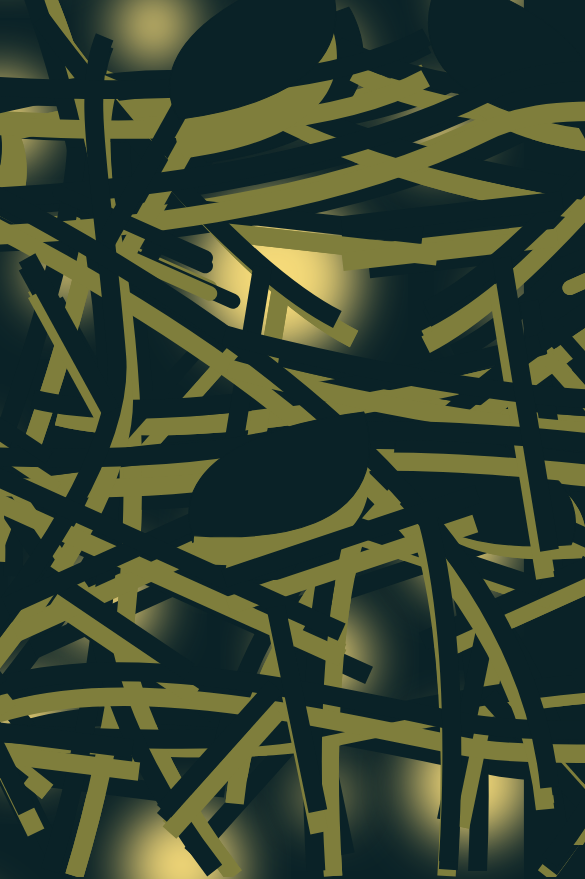
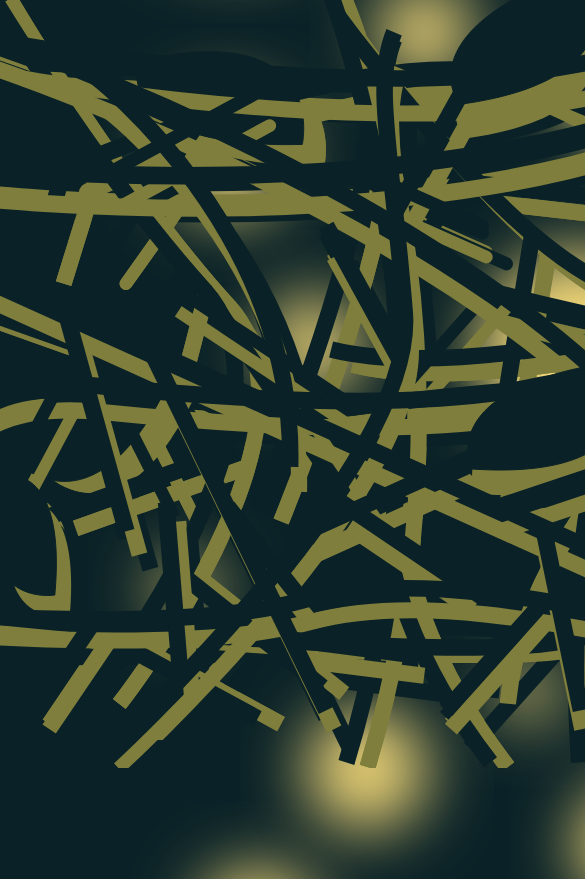
Before and after one commit to so-sasha/listograd-web-poster-js, a plain HTML site: page index.html in a window 390 px wide. Shown: the top 879 px of the page, 585 px wide, since content can reach past the window. Drawn offline with Linux system fonts and the light colour scheme.

Commit message:
update media

```diff
--- a/css/main.css
+++ b/css/main.css
@@ -1,83 +1,81 @@
 @import "reset.css";
 
 html {
+  height: 100%;
+}
+
+body {
   background-color: #0A2227;
   overflow: hidden;
+  height: 100%;
 }
 
 .branches, .fireflies {
-  position: absolute
+  position: absolute;
 }
 
-/* imac 21.6 */
-@media screen and (max-width: 1920px) {
+.branches {
+  margin-left: -150vw;
+  /* width: 100%;
+  height: 100vh; */
+}
+
+.fireflies {
+  margin-left: -150vw;
+  transform: rotate(90deg);
+  /* width: 100%;
+  height: 100vh; */
+}
+
+/* iphone xs */
+@media screen and (max-width: 375px) {
 
   .branches {
-    margin-left: -30vw;
-    width: 170vw;
+    margin-left: -170vw;
+    /* width: 100%;
+    height: 100vh; */
   }
 
   .fireflies {
-    margin-left: -50vw;
-    width: 190vw;
+    margin-left: -150vw;
+    height: 100vh;
+    /* transform: rotate(90deg); */
+    /* width: 100%;
+    height: 100vh; */
   }
 }
 
-/* macbook pro 15 custom */
-@media screen and (max-width: 1680px) {
+/* iphone 8 plus */
+@media screen and (max-width: 414px) {
 
   .branches {
-    margin-left: -30vw;
-    width: 150vw;
+    margin-left: -180vw;
+    /* width: 100%;
+    height: 100vh; */
   }
 
   .fireflies {
-    margin-left: -50vw;
-    width: 170vw;
+    margin-left: -150vw;
+    height: 100vh;
+    /* transform: rotate(90deg);
+    width: 100%;
+    height: 100vh; */
   }
 }
 
-/* macbook pro 15 */
-@media screen and (max-width: 1440px) {
+/* ipad mini 9.7" portrait */
+@media screen and (max-width: 768px) {
 
   .branches {
-    margin-left: -30vw;
-    width: 120vw;
+    margin-left: -10vw;
+    /* width: 100%;
+    height: 100vh; */
   }
 
   .fireflies {
-    margin-left: -50vw;
-    width: 140vw;
-  }
-}
-
-/* macbook air */
-@media screen and (max-width: 1366px) {
-
-  .branches {
-    margin-left: -20vw;
-    width: 200vw;
-  }
-
-  .fireflies {
-    margin-left: -50vw;
-    width: 200vw;
-  }
-}
-
-
-
-/* macbook pro 13 */
-@media screen and (max-width: 1280px) {
-
-  .branches {
-    margin-left: -20vw;
-    width: 180vw;
-  }
-
-  .fireflies {
-    margin-left: -50vw;
-    width: 180vw;
+    margin-left: -70vw;
+    /* width: 100%;
+    height: 100vh; */
   }
 }
 
@@ -85,55 +83,73 @@ html {
 @media screen and (max-width: 1024px) {
 
   .branches {
-    margin-left: -50vw;
+    margin-left: -10vw;
+    /* width: 100%;
+    height: 100vh; */
   }
 
   .fireflies {
-    margin-left: -50vw;
-    width: 200vw;
+    /* width: 100%;
+    height: 100vh; */
   }
 }
 
-/* ipad mini 9.7" portrait */
-@media screen and (max-width: 768px) {
+/* macbook pro 13 */
+/* @media screen and (max-width: 1280px) {
 
   .branches {
-    margin-left: -100vw;
-    width: 250vw;
+    margin-left: -10vw;
+    width: 100%;
+    height: 100vh;
   }
 
   .fireflies {
-    margin-left: -100vw;
-    width: 200vw;
+    width: 100%;
+    height: 100vh;
   }
-}
+} */
 
-/* iphone 8 plus */
-@media screen and (max-width: 414px) {
+/* macbook air */
+/* @media screen and (max-width: 1366px) {
 
   .branches {
-    margin-left: -100vw;
-    width: 400vw;
+    margin-left: -10vw;
+    width: 100%;
+    height: 100vh;
   }
 
   .fireflies {
-    transform: rotate(90deg);
-    margin-left: -100vw;
-    width: 300vw;
+    width: 100%;
+    height: 100vh;
   }
-}
+} */
 
-/* iphone xs */
-@media screen and (max-width: 375px) {
+/* macbook pro 15 custom */
+/* @media screen and (max-width: 1680px) {
 
   .branches {
-    margin-left: -100vw;
-    width: 450vw;
+    margin-left: -10vw;
+    width: 100%;
+    height: 100vh;
   }
 
   .fireflies {
-    transform: rotate(90deg);
-    margin-left: -100vw;
-    width: 300vw;
+    width: 100%;
+    height: 100vh;
   }
-}
+} */
+
+/* imac 21.6 */
+/* @media screen and (max-width: 1920px) {
+
+  .branches {
+    margin-left: -10vw;
+    width: 100%;
+    height: 100vh;
+  }
+
+  .fireflies {
+    width: 100%;
+    height: 100vh;
+  }
+} */
```
